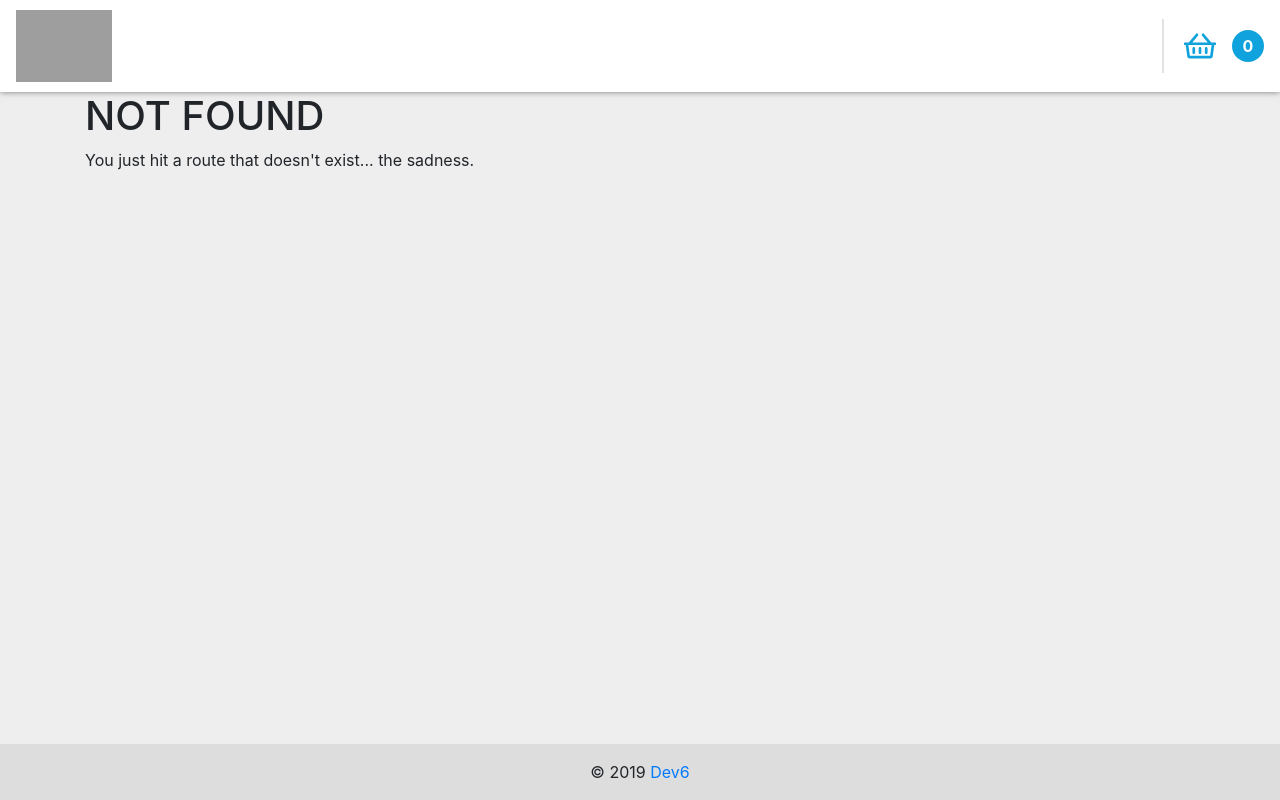
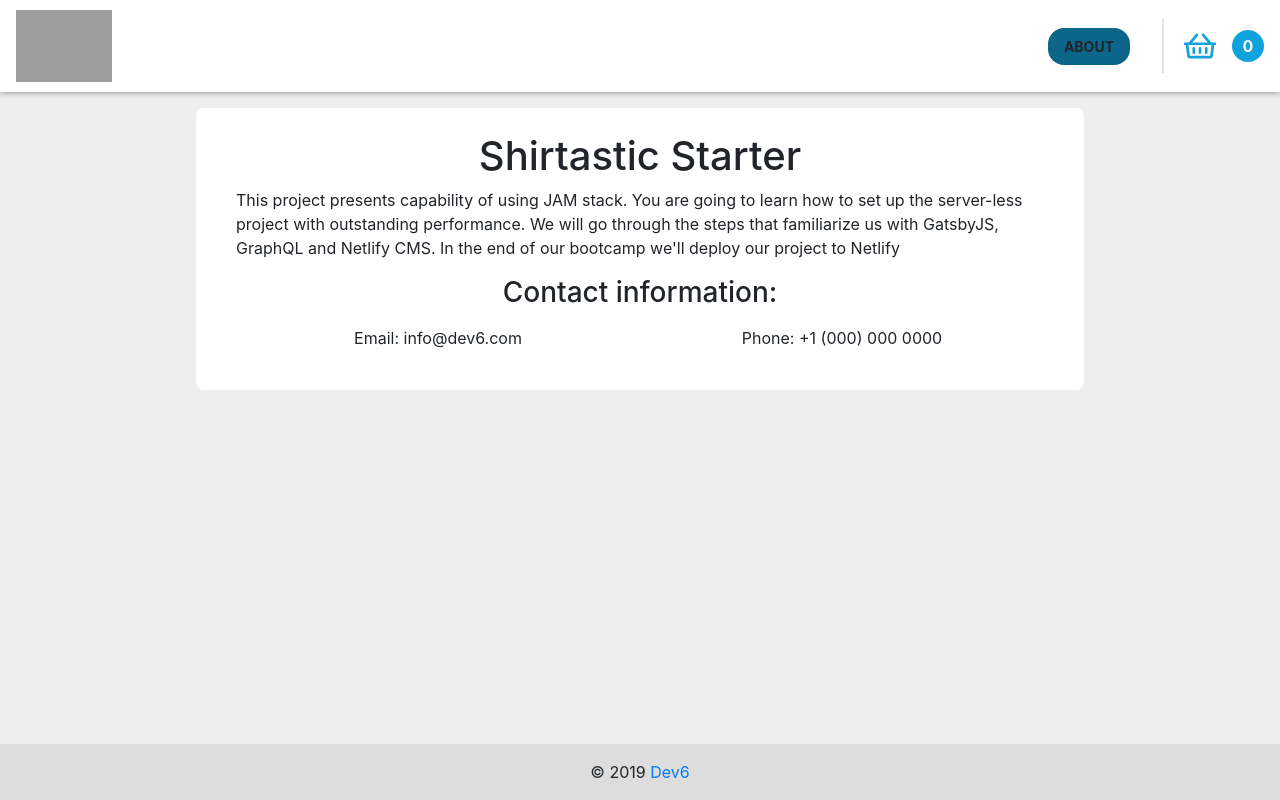
Before and after one commit to susan88323/Shirtastic, a Gatsby site: page /about in a window 1280 px wide. Before the commit this address had no page. Built offline with nearby package versions, Linux system fonts and the light colour scheme; Gatsby itself is replaced by a stand-in of ours; grey boxes are pictures that could not be loaded.

Commit message:
Added about page

```diff
--- a/gatsby-config.js
+++ b/gatsby-config.js
@@ -1,7 +1,11 @@
 module.exports = {
   siteMetadata: {
     title: `Shirtastic Starter`,
-    description: `Kick off your next, great Gatsby project with this default starter. This barebones starter ships with the main Gatsby configuration files you might need.`,
+    description: `This project presents capability of using JAM stack. You are going to learn how to set up the server-less project with outstanding performance. We will go through the steps that familiarize us with GatsbyJS, GraphQL and Netlify CMS. In the end of our bootcamp we'll deploy our project to Netlify`,
+    contacts: {
+      email: "info@dev6.com",
+      phone: "+1 (000) 000 0000",
+    },
     author: `dev6`,
   },
   plugins: [
--- a/src/components/header.js
+++ b/src/components/header.js
@@ -3,7 +3,7 @@ import PropTypes from "prop-types"
 import React from "react"
 import logo from "../images/navlogo.png"
 import headerStyles from "./header.module.scss"
-import { Navbar } from "react-bootstrap"
+import { Navbar, Nav } from "react-bootstrap"
 import BasketIcon from "./basket-icon"
 import { useStateValue } from "../state/state"
 
@@ -20,6 +20,14 @@ const Header = ({ siteTitle }) => {
         </Navbar.Brand>
         <Navbar.Toggle aria-controls="basic-navbar-nav" />
         <Navbar.Collapse className="justify-content-end d-flex" id="basic-navbar-nav">
+          <Nav.Link
+            className={headerStyles.navLink}
+            as={Link}
+            to={"/about"}
+            activeStyle={{ backgroundColor: "#0B6689" }}
+          >
+            About
+          </Nav.Link>
           <div className={headerStyles.vr} />
           <div className={headerStyles.cartBtn}>
             <BasketIcon color={"#10A2DC"} size={2} />
--- a/src/components/header.module.scss
+++ b/src/components/header.module.scss
@@ -33,3 +33,19 @@
         margin-right: 20px;
     }
 }
+
+.navLink {
+    font-size: 0.875rem;
+    font-weight: bold;
+    text-decoration: none;
+    text-transform: uppercase;
+    cursor: pointer;
+    padding: 0.5rem 1.5rem;
+    border-radius: 1rem;
+    background-color: #10A2DC;
+    color: #FFFFFF;
+    outline: 0;
+    border: 0;
+    text-align: center;
+    margin-right: 2rem;
+  }
--- /dev/null
+++ b/src/pages/about.js
@@ -0,0 +1,44 @@
+import React from "react"
+import { graphql } from "gatsby"
+import Layout from "../hoc/layout"
+import { Col, Row } from "react-bootstrap"
+import styles from "./about.module.scss"
+const About = ({ data }) => {
+  const { title, contacts, description } = data.site.siteMetadata
+
+  return (
+    <Layout>
+      <div className={styles.aboutContainer}>
+        <h1>{title}</h1>
+        <div>{description}</div>
+        <div className="d-flex align-items-center flex-column w-100 justify-content-between">
+          <h3 className="my-3 text-center">Contact information:</h3>
+          <Row className="w-100">
+            <Col xs={12} sm={6} className="text-center">
+              Email: {contacts.email}
+            </Col>
+            <Col xs={12} sm={6} className="text-center">
+              Phone: {contacts.phone}
+            </Col>
+          </Row>
+        </div>
+      </div>
+    </Layout>
+  )
+}
+
+export default About
+export const query = graphql`
+  {
+    site {
+      siteMetadata {
+        title
+        description
+        contacts {
+          email
+          phone
+        }
+      }
+    }
+  }
+`
--- /dev/null
+++ b/src/pages/about.module.scss
@@ -0,0 +1,14 @@
+.aboutContainer {
+    display: flex;
+    flex-direction: column;
+    align-items: center;
+    margin: 1rem auto;
+    width: 80%;
+    padding: 1.5rem 2.5rem 2.5rem;
+    @media(max-width: 600px) {
+      width: 95%;
+      padding: 1rem;
+    }
+    background-color: #FFFFFF;
+    border-radius: 0.5rem;
+  }
```
